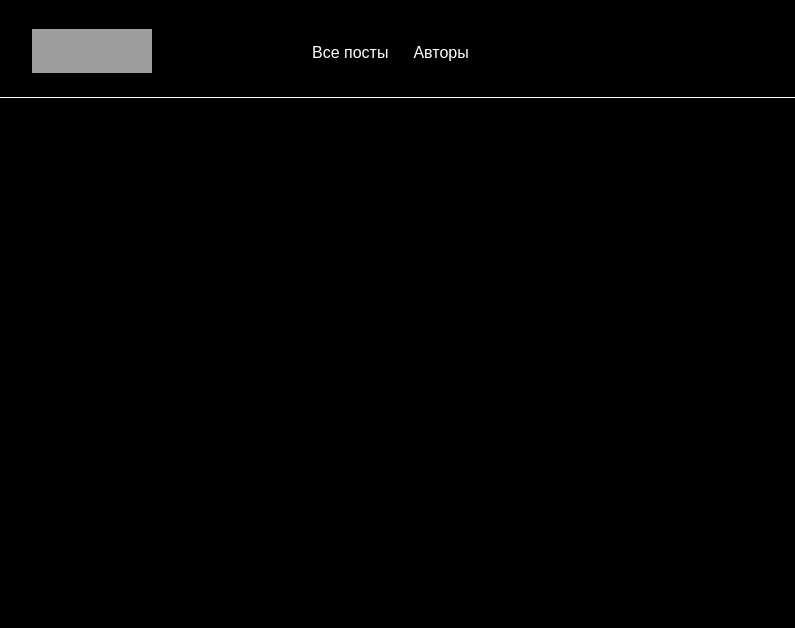
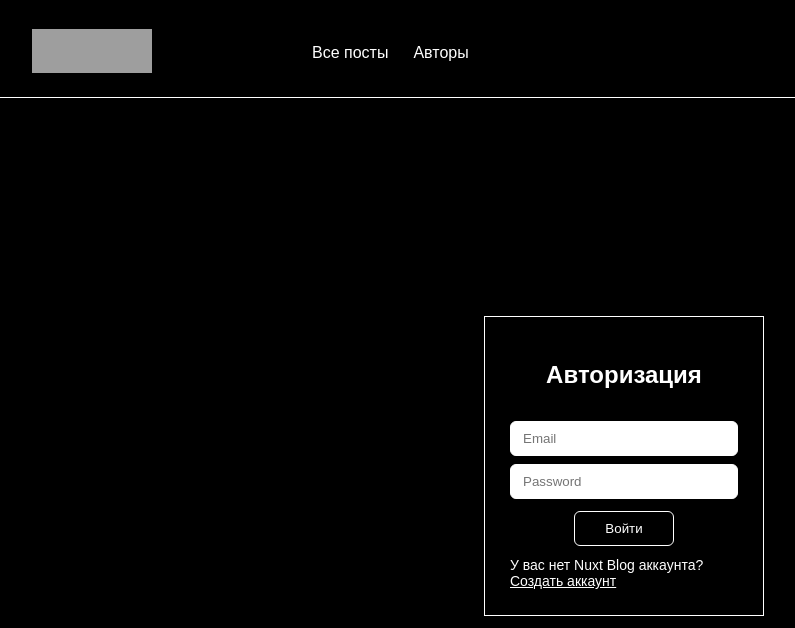
Before and after one commit to AndreiReznikov/nuxt-blog, a Nuxt app: page /Signin in a window 1280 px wide. Before the commit this address had no page. Shown: the top 628 px of the page, without its empty margins (16-811 px from the left). Built offline with nearby package versions, Linux system fonts and the light colour scheme; grey boxes are pictures that could not be loaded.

Commit message:
add signin page

```diff
--- a/app/components/Comment.vue
+++ b/app/components/Comment.vue
@@ -1,6 +1,6 @@
 <template>
   <div class="comment">
-    <p class="comment-text">{{ comment?.text }}</p>
+    <p class="commentText">{{ comment?.text }}</p>
     <div class="commentInfo">
       <span class="commentAuthor"> {{ comment?.author?.name }} </span>
       <span class="commentDate">
--- /dev/null
+++ b/app/pages/Signin.vue
@@ -0,0 +1,91 @@
+<template>
+  <main class="main">
+    <div class="formContainer">
+      <div class="form">
+        <h2>Авторизация</h2>
+        <div class="inputsWrapper">
+          <input class="input" type="email" placeholder="Email" required />
+          <input
+            class="input"
+            type="password"
+            placeholder="Password"
+            required
+          />
+        </div>
+        <div class="buttonWrapper">
+          <button class="button">Войти</button>
+        </div>
+        <span class="subtext">
+          У вас нет Nuxt Blog аккаунта?
+          <NuxtLink class="signupLink" to="/signup"> Создать аккаунт </NuxtLink>
+        </span>
+      </div>
+    </div>
+  </main>
+</template>
+
+<style>
+.main {
+  display: flex;
+  justify-content: center;
+  align-items: center;
+  max-width: 1200px;
+  min-height: calc(100vh - 90px);
+  margin: 0 auto;
+  padding: 3rem;
+}
+
+.formContainer {
+  margin-top: 25px;
+}
+
+.form {
+  display: flex;
+  flex-direction: column;
+  justify-content: space-between;
+  align-items: center;
+  width: 280px;
+  min-height: 300px;
+  padding: 25px;
+  border: 1px solid white;
+  border-radius: var(--border-radius);
+}
+
+.inputsWrapper {
+  display: flex;
+  flex-direction: column;
+  width: 100%;
+  gap: 8px;
+}
+
+.input {
+  width: 100%;
+  height: 35px;
+  padding: 0 12px;
+  border: 1px solid white;
+  border-radius: 6px;
+}
+
+.between {
+  flex: 1;
+}
+
+.button {
+  width: 100px;
+  height: 35px;
+  color: white;
+  background-color: black;
+  border: 1px solid white;
+  border-radius: 6px;
+  cursor: pointer;
+}
+
+.subtext {
+  font-size: 14px;
+}
+
+.signupLink {
+  color: var(--color-white);
+  text-decoration: underline;
+}
+</style>
```
